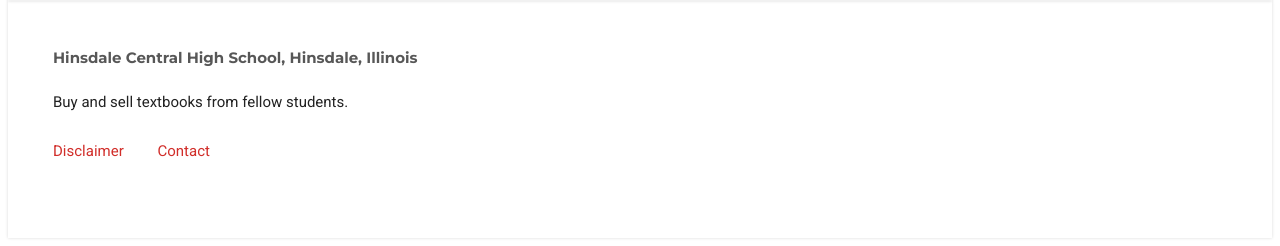
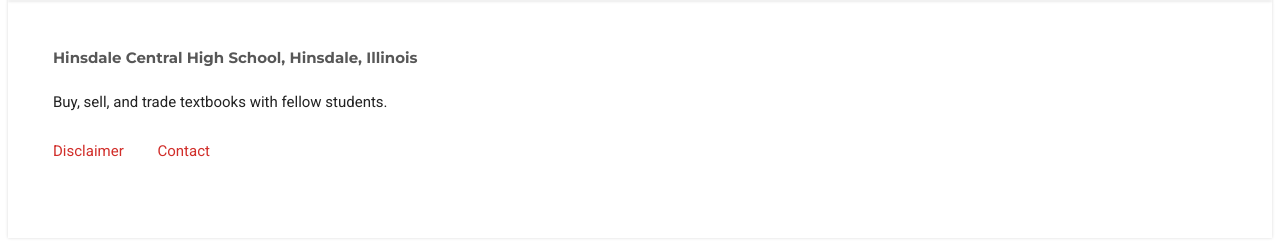
Before and after one commit to somair/hc_book_swap, a Django app: page / in a window 1280 px wide. Shown: the part 623-869 px from the top of the page. Run offline with Django 3.2, Linux system fonts and the light colour scheme; data that the repository does not hold is empty; parts of the project's set-up code (start-up, migrations or seed data) failed here and were passed over.

Commit message:
footer: Reword description.

```diff
--- a/templates/base.html
+++ b/templates/base.html
@@ -37,7 +37,7 @@
         <div class="content">
             <div class="inner-content">
                 <h6 class="secondary-heading">Hinsdale Central High School, Hinsdale, Illinois</h6>
-                <p>Buy and sell textbooks from fellow students.</p>
+                <p>Buy, sell, and trade textbooks with fellow students.</p>
                 <span>
                     <a href="{% url 'disclaimer' %}">Disclaimer</a>
                     <a href="{% url 'contact' %}">Contact</a>
```
